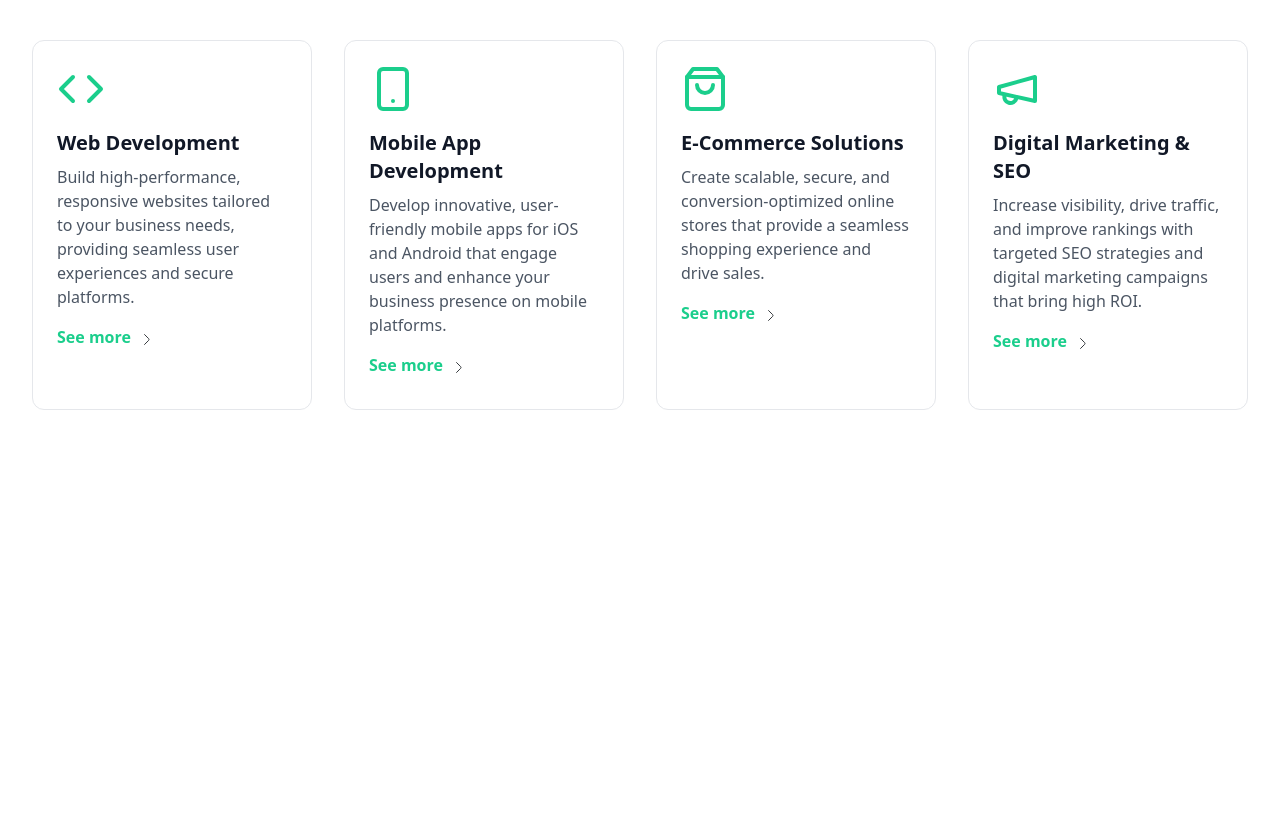
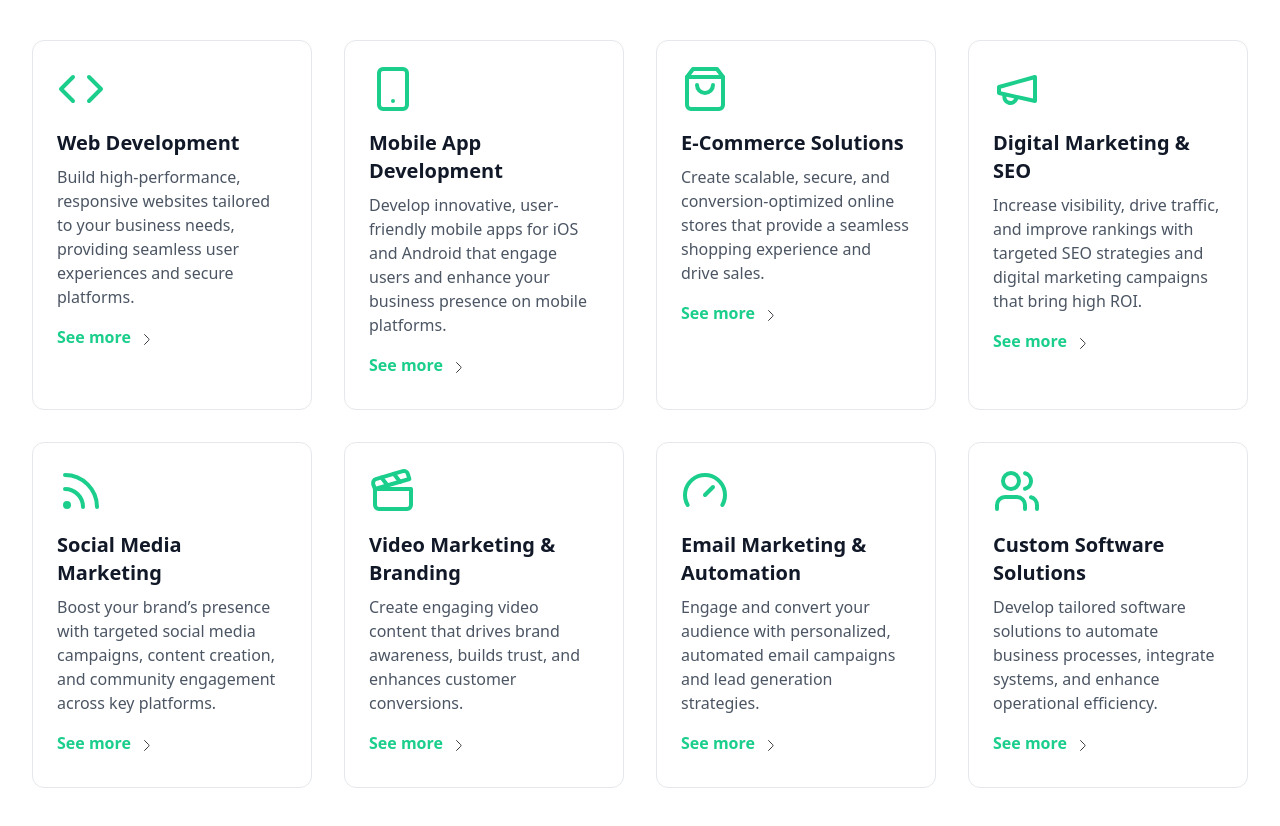
Before and after one commit to muhammadjamshed7/aaa-digitalmarketing, a plain HTML site: page testCase.html in a window 1280 px wide. Before the commit the page ends 800 px from the top, so only its background shows below. Drawn offline with nearby package versions, Linux system fonts and the light colour scheme.

Commit message:
services update

```diff
--- a/testCase.html
+++ b/testCase.html
@@ -20,34 +20,152 @@
   <script>
         const services = [
             {
-        id: 1,
-        title: 'Web Development',
-        description: 'Build high-performance, responsive websites tailored to your business needs, providing seamless user experiences and secure platforms.',
-        icon: '<svg xmlns="http://www.w3.org/2000/svg" width="24" height="24" viewBox="0 0 24 24" fill="none" stroke="currentColor" stroke-width="2" stroke-linecap="round" stroke-linejoin="round" class="lucide lucide-code h-12 w-12 text-[#1bce8c] mb-4"><polyline points="16 18 22 12 16 6"></polyline><polyline points="8 6 2 12 8 18"></polyline></svg>',
-        path: '/web-development'
+                icon: `<svg xmlns="http://www.w3.org/2000/svg" width="24" height="24" viewBox="0 0 24 24" fill="none"
+                      stroke="currentColor" stroke-width="2" stroke-linecap="round" stroke-linejoin="round"
+                      class="lucide lucide-code h-12 w-12 text-[#1bce8c] mb-4">
+                      <polyline points="16 18 22 12 16 6"></polyline>
+                      <polyline points="8 6 2 12 8 18"></polyline>
+                    </svg>`,
+                title: "Web Development",
+                description:
+                    "Build high-performance, responsive websites tailored to your business needs, providing seamless user experiences and secure platforms.",
+                li1: "Custom Web Development",
+                li2: "E-Commerce Development",
+                li3: "WordPress Development",
+                li4: "Shopify Store Setup",
+                li5: "Website Redesign",
+                link: 'servicespage/servbar1.html',
             },
             {
-        id: 2,
-        title: 'Mobile App Development',
-        description: 'Develop innovative, user-friendly mobile apps for iOS and Android that engage users and enhance your business presence on mobile platforms.',
-        icon: '<svg xmlns="http://www.w3.org/2000/svg" width="24" height="24" viewBox="0 0 24 24" fill="none" stroke="currentColor" stroke-width="2" stroke-linecap="round" stroke-linejoin="round" class="lucide lucide-smartphone h-12 w-12 text-[#1bce8c] mb-4"><rect width="14" height="20" x="5" y="2" rx="2" ry="2"></rect><path d="M12 18h.01"></path></svg>',
-        path: '/mobile-app-development'
+                icon: ` <svg xmlns="http://www.w3.org/2000/svg" width="24" height="24" viewBox="0 0 24 24" fill="none"
+                stroke="currentColor" stroke-width="2" stroke-linecap="round" stroke-linejoin="round"
+                class="lucide lucide-smartphone h-12 w-12 text-[#1bce8c] mb-4">
+                <rect width="14" height="20" x="5" y="2" rx="2" ry="2"></rect>
+                <path d="M12 18h.01"></path>
+              </svg>`,
+                title: "Mobile App Development",
+                description:
+                    "Develop innovative, user-friendly mobile apps for iOS and Android that engage users and enhance your business presence on mobile platforms.",
+                li1: "Custom Mobile App Development",
+                li2: "Cross-Platform Development",
+                li3: "App Maintenance & Updates",
+                li4: "Mobile App UI/UX Design",
+                li5: "App Optimization",
+                link: 'servicespage/servbar2.html',
             },
             {
-        id: 3,
-        title: 'E-Commerce Solutions',
-        description: 'Create scalable, secure, and conversion-optimized online stores that provide a seamless shopping experience and drive sales.',
-        icon: '<svg xmlns="http://www.w3.org/2000/svg" width="24" height="24" viewBox="0 0 24 24" fill="none" stroke="currentColor" stroke-width="2" stroke-linecap="round" stroke-linejoin="round" class="lucide lucide-shopping-bag h-12 w-12 text-[#1bce8c] mb-4"><path d="M6 2 3 6v14a2 2 0 0 0 2 2h14a2 2 0 0 0 2-2V6l-3-4Z"></path><path d="M3 6h18"></path><path d="M16 10a4 4 0 0 1-8 0"></path></svg>',
-        path: '/e-commerce-solutions'
+                icon: `<svg xmlns="http://www.w3.org/2000/svg" width="24" height="24" viewBox="0 0 24 24" fill="none"
+                stroke="currentColor" stroke-width="2" stroke-linecap="round" stroke-linejoin="round"
+                class="lucide lucide-shopping-bag h-12 w-12 text-[#1bce8c] mb-4">
+                <path d="M6 2 3 6v14a2 2 0 0 0 2 2h14a2 2 0 0 0 2-2V6l-3-4Z"></path>
+                <path d="M3 6h18"></path>
+                <path d="M16 10a4 4 0 0 1-8 0"></path>
+              </svg>`,
+                title: "E-Commerce Solutions",
+                description:
+                    "Create scalable, secure, and conversion-optimized online stores that provide a seamless shopping experience and drive sales.",
+                li1: "Custom E-Commerce Platforms",
+                li2: "Payment Gateway Integration",
+                li3: "E-Commerce App Development",
+                li4: "Product Management Systems",
+                li5: "E-Commerce Analytics",
+                link: 'servicespage/servbar3.html',
             },
             {
-        id: 4,
-        title: 'Digital Marketing & SEO',
-        description: 'Increase visibility, drive traffic, and improve rankings with targeted SEO strategies and digital marketing campaigns that bring high ROI.',
-        icon: '<svg xmlns="http://www.w3.org/2000/svg" width="24" height="24" viewBox="0 0 24 24" fill="none" stroke="currentColor" stroke-width="2" stroke-linecap="round" stroke-linejoin="round" class="lucide lucide-megaphone h-12 w-12 text-[#1bce8c] mb-4"><path d="m3 11 18-5v12L3 14v-3z"></path><path d="M11.6 16.8a3 3 0 1 1-5.8-1.6"></path></svg>',
-        path: '/digital-marketing-seo'
+                icon: `<svg xmlns="http://www.w3.org/2000/svg" width="24" height="24" viewBox="0 0 24 24" fill="none"
+                stroke="currentColor" stroke-width="2" stroke-linecap="round" stroke-linejoin="round"
+                class="lucide lucide-megaphone h-12 w-12 text-[#1bce8c] mb-4">
+                <path d="m3 11 18-5v12L3 14v-3z"></path>
+                <path d="M11.6 16.8a3 3 0 1 1-5.8-1.6"></path>
+              </svg>`,
+                title: "Digital Marketing & SEO",
+                description:
+                    "Increase visibility, drive traffic, and improve rankings with targeted SEO strategies and digital marketing campaigns that bring high ROI.",
+                li1: "On-Page & Off-Page SEO",
+                li2: "Local SEO",
+                li3: "PPC Management (Google Ads)",
+                li4: "Content Marketing & Strategy",
+                li5: "SEO Audits",
+                link: 'servicespage/servbar4.html',
             },
-      // Add more services as needed
+            {
+                icon: `<svg xmlns="http://www.w3.org/2000/svg" width="24" height="24" viewBox="0 0 24 24" fill="none"
+                stroke="currentColor" stroke-width="2" stroke-linecap="round" stroke-linejoin="round"
+                class="h-12 w-12 text-[#1bce8c] mb-4">
+                <path d="M4 11a9 9 0 0 1 9 9"></path>
+                <path d="M4 4a16 16 0 0 1 16 16"></path>
+                <circle cx="5" cy="19" r="1"></circle>
+              </svg>`,
+                title: "Social Media Marketing",
+                description:
+                    "Boost your brand’s presence with targeted social media campaigns, content creation, and community engagement across key platforms.",
+                li1: "Social Media Strategy Development",
+                li2: "Social Media Advertising",
+                li3: "Content Creation & Scheduling",
+                li4: "Community Management",
+                li5: "Influencer Marketing",
+                link: 'servicespage/servbar5.html',
+            },
+            {
+                icon: `<svg xmlns="http://www.w3.org/2000/svg" width="24" height="24" viewBox="0 0 24 24" fill="none"
+                stroke="currentColor" stroke-width="2" stroke-linecap="round" stroke-linejoin="round"
+                class="h-12 w-12 text-[#1bce8c] mb-4">
+                <path d="M20.2 6 3 11l-.9-2.4c-.3-1.1.3-2.2 1.3-2.5l13.5-4c1.1-.3 2.2.3 2.5 1.3Z"></path>
+                <path d="m6.2 5.3 3.1 3.9"></path>
+                <path d="m12.4 3.4 3.1 4"></path>
+                <path d="M3 11h18v8a2 2 0 0 1-2 2H5a2 2 0 0 1-2-2Z"></path>
+              </svg>`,
+                title: "Video Marketing & Branding",
+                description:
+                    "Create engaging video content that drives brand awareness, builds trust, and enhances customer conversions.",
+                li1: "Explainer Videos",
+                li2: "Brand Storytelling",
+                li3: "Product Demos & Tutorials",
+                li4: "Video Ads & Social Media Clips",
+                li5: "Video SEO",
+                llink: 'servicespage/servbar6.html',
+            },
+            {
+                icon: `<svg xmlns="http://www.w3.org/2000/svg" width="24" height="24" viewBox="0 0 24 24" fill="none"
+                stroke="currentColor" stroke-width="2" stroke-linecap="round" stroke-linejoin="round"
+                class="h-12 w-12 text-[#1bce8c] mb-4">
+                <path d="m12 14 4-4"></path>
+                <path d="M3.34 19a10 10 0 1 1 17.32 0"></path>
+              </svg>`,
+                title: "Email Marketing & Automation",
+                description:
+                    "Engage and convert your audience with personalized, automated email campaigns and lead generation strategies.",
+                li1: "Email Campaign Management",
+                li2: "Marketing Automation",
+                li3: "Lead Generation Campaigns",
+                li4: "List Segmentation",
+                li5: "A/B Testing & Optimization",
+                link: 'servicespage/servbar7.html',
+            },
+            {
+                icon: `<svg xmlns="http://www.w3.org/2000/svg" width="24" height="24" viewBox="0 0 24 24" fill="none"
+                stroke="currentColor" stroke-width="2" stroke-linecap="round" stroke-linejoin="round"
+                class="h-12 w-12 text-[#1bce8c] mb-4">
+                <path d="M16 21v-2a4 4 0 0 0-4-4H6a4 4 0 0 0-4 4v2"></path>
+                <circle cx="9" cy="7" r="4"></circle>
+                <path d="M22 21v-2a4 4 0 0 0-3-3.87"></path>
+                <path d="M16 3.13a4 4 0 0 1 0 7.75"></path>
+              </svg>`,
+                title: "Custom Software Solutions",
+                description:
+                    "Develop tailored software solutions to automate business processes, integrate systems, and enhance operational efficiency.",
+                li1: "Bespoke Business Software",
+                li2: "CRM Development",
+                li3: "ERP Systems",
+                li4: "API Integrations",
+                li5: "Cloud-Based Software",
+                link: 'servicespage/servbar8.html',
+            },
+
+
+
+
+
         ];
 
     const container = document.getElementById('service-cards-container');
@@ -61,20 +179,20 @@
         ${service.icon}
         <h3 class="text-xl font-semibold text-gray-900 mb-2">${service.title}</h3>
         <p class="text-gray-600">${service.description}</p>
-        <button class="mt-4 pb-2 flex items-center text-[#1bce8c] font-semibold group" onclick="navigateTo('${service.path}')">
+        <a href="'${service.link}'"  class="mt-4 pb-2 flex items-center text-[#1bce8c] font-semibold group" onclick="navigateTo('${service.link}')">
           <span>See more</span>
           <svg xmlns="http://www.w3.org/2000/svg" fill="none" viewBox="0 0 24 24" width="15px" class="ml-2 pt-1">
             <path stroke-linecap="round" stroke-linejoin="round" stroke-miterlimit="10" stroke-width="1.5" stroke="#292D32" d="M8.91016 19.9201L15.4302 13.4001C16.2002 12.6301 16.2002 11.3701 15.4302 10.6001L8.91016 4.08008"></path>
           </svg>
           <span class="absolute inset-x-0 bottom-0 h-0.5 bg-[#1bce8c] scale-x-0 group-hover:scale-x-100 transition-all duration-300"></span>
-        </button>
+        </a>
       `;
       container.appendChild(serviceCard);
     });
 
     // Navigation function
-    function navigateTo(path) {
-      window.location.href = path;  // This will navigate to the specific path (like /web-development)
+    function navigateTo(link) {
+      window.location.href = link;  // This will navigate to the specific path (like /web-development)
     }
   </script>
 
```
Lines whose indentation alone changed are shown as unchanged.
